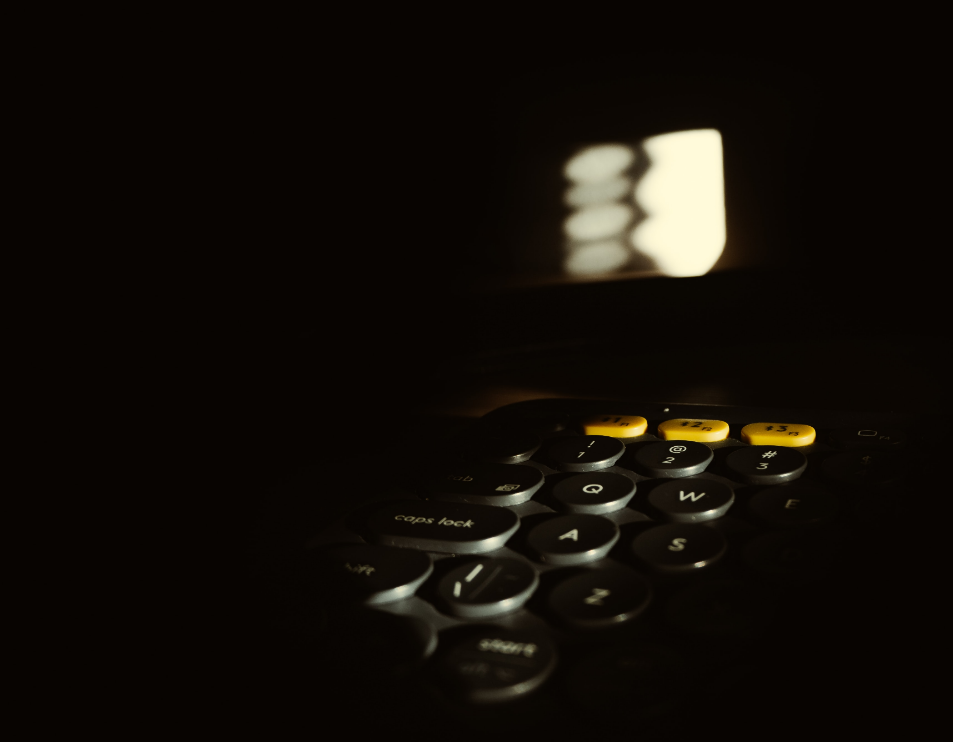
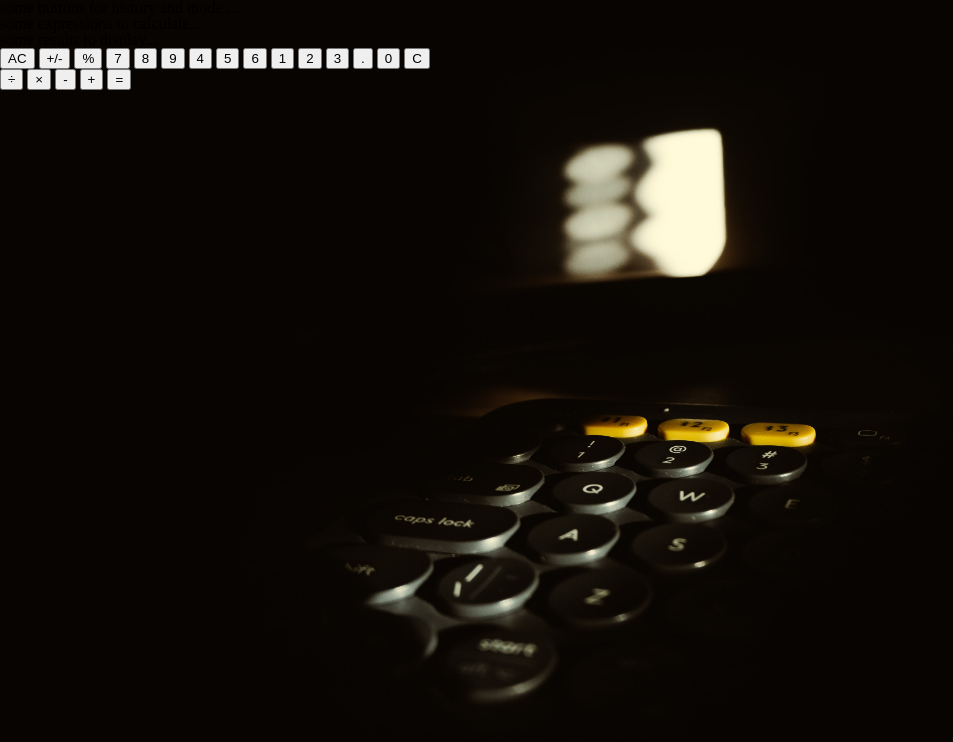
Before and after one commit to mamaddrg/js-calculator, a plain HTML site: page index.html in a window 1280 px wide. Shown: the whole page, without its empty margins (0-953 px from the left). Drawn offline with Linux system fonts and the light colour scheme.

Commit message:
add HTML foundementals

```diff
--- a/index.html
+++ b/index.html
@@ -8,6 +8,41 @@
   <title>Calculator</title>
 </head>
 <body>
+  <div class="parent-container">
+    <div class="calculator">
+      <div class="display">
+        <div class="controls">some buttons for history and mode ...</div>
+        <div class="expression">some expressions to calculate...</div>
+        <div class="result">some results to display...</div>
+      </div>
+      <div class="keys">
+        <div class="left-3-4">
+          <button id="btn-reset">AC</button>
+          <button>+/-</button>
+          <button>%</button>
+          <button>7</button>
+          <button>8</button>
+          <button>9</button>
+          <button>4</button>
+          <button>5</button>
+          <button>6</button>
+          <button>1</button>
+          <button>2</button>
+          <button>3</button>
+          <button>.</button>
+          <button>0</button>
+          <button id="btn-clear">C</button>
+        </div>
+        <div class="right-1-4">
+          <button>÷</button>
+          <button>×</button>
+          <button>-</button>
+          <button>+</button>
+          <button id="btn-equal">=</button>
+        </div>
+      </div>
+    </div>
+  </div>
   <script src="./js/app.js"></script>
 </body>
 </html>
```
